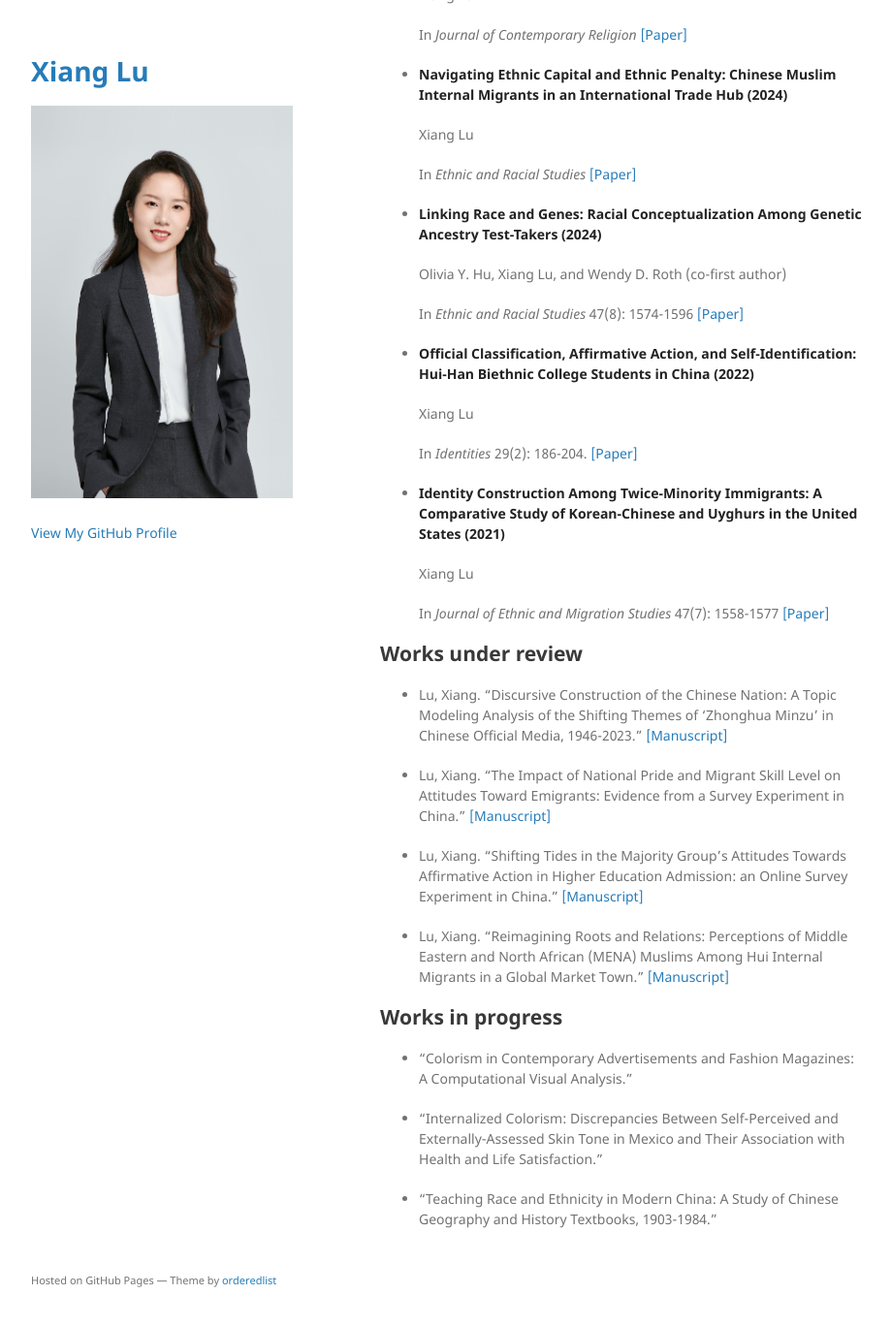
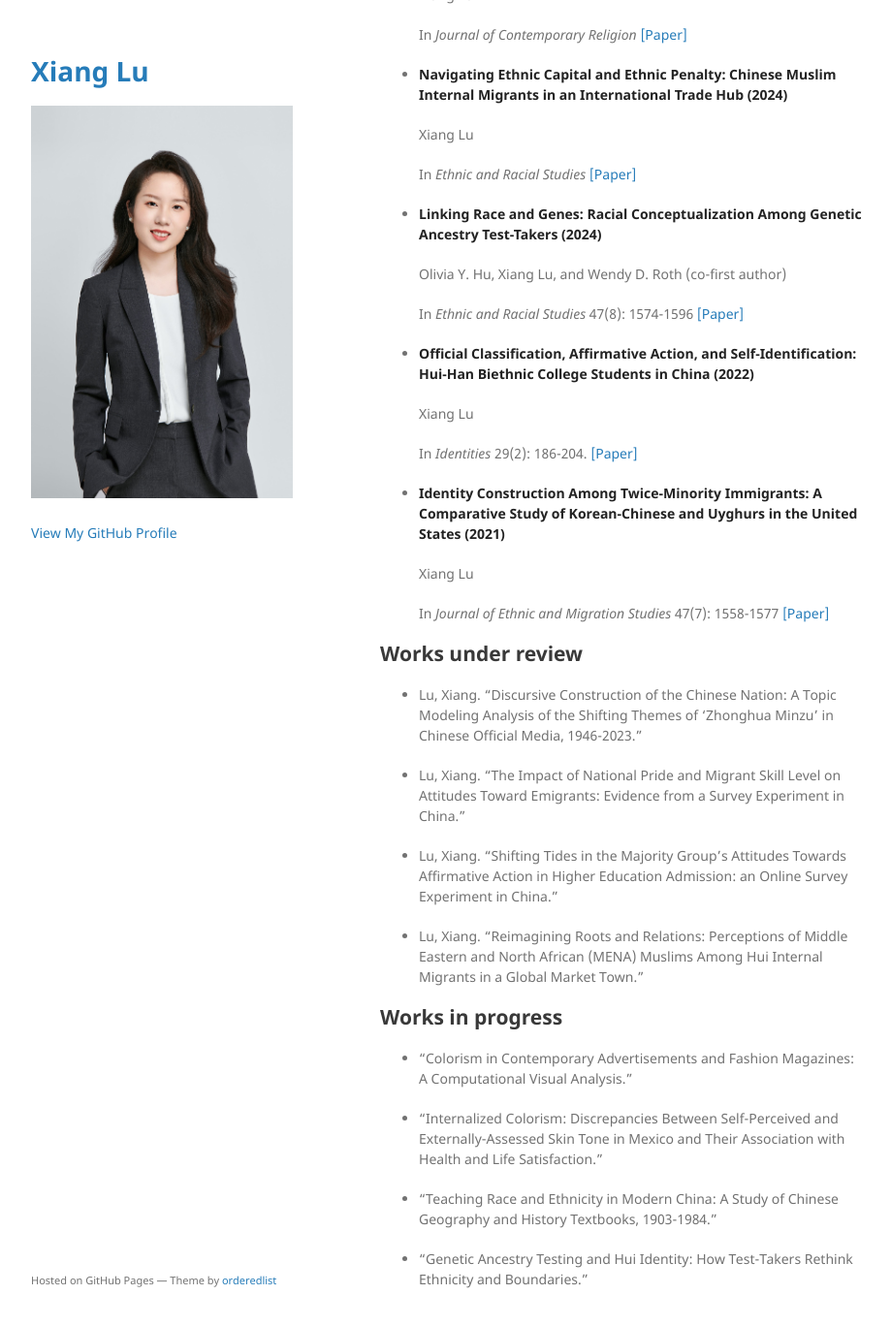
Before and after one commit to xianglusoc/xianglusoc.github.io, a Jekyll site: the page built from index.md, in a window 1280 px wide and 1400 px high, scrolled down 743 px. Shown: the top 1368 px of the window at 97% size, without its empty margins (178-1097 px from the left). Built offline with Jekyll 4.4.1, drawn with Linux system fonts in a browser that asks for light colours; our own code applies the rules of GitHub Pages for plain Markdown files; the repository's description, which GitHub fills in, is left out; before the commit the page ends 2081 px from its top, so only the background shows below that.

Commit message:
Update index.md

```diff
--- a/index.md
+++ b/index.md
@@ -48,13 +48,13 @@ Contact: xiang.lu@zju.edu.cn
 
 ## Works under review
 
-- Lu, Xiang. “Discursive Construction of the Chinese Nation: A Topic Modeling Analysis of the Shifting Themes of ‘Zhonghua Minzu’ in Chinese Official Media, 1946-2023.” [[Manuscript]](https://osf.io/4q8nr/?view_only=70bc362d821f44129b7de749648f7dab)
+- Lu, Xiang. “Discursive Construction of the Chinese Nation: A Topic Modeling Analysis of the Shifting Themes of ‘Zhonghua Minzu’ in Chinese Official Media, 1946-2023.”
 
-- Lu, Xiang. “The Impact of National Pride and Migrant Skill Level on Attitudes Toward Emigrants: Evidence from a Survey Experiment in China.” [[Manuscript]](https://osf.io/ag3un/?view_only=0f6c9c0304d94ebaa180786af8c47299)
+- Lu, Xiang. “The Impact of National Pride and Migrant Skill Level on Attitudes Toward Emigrants: Evidence from a Survey Experiment in China.”
 
-- Lu, Xiang. “Shifting Tides in the Majority Group’s Attitudes Towards Affirmative Action in Higher Education Admission: an Online Survey Experiment in China.” [[Manuscript]](https://osf.io/mzhxn/?view_only=757b87a0b8794adea52d23a7a4494395)
+- Lu, Xiang. “Shifting Tides in the Majority Group’s Attitudes Towards Affirmative Action in Higher Education Admission: an Online Survey Experiment in China.”
 
-- Lu, Xiang. “Reimagining Roots and Relations: Perceptions of Middle Eastern and North African (MENA) Muslims Among Hui Internal Migrants in a Global Market Town.” [[Manuscript]](https://osf.io/uysc8/?view_only=209636e84a26404c9a2b42a374433ec6)
+- Lu, Xiang. “Reimagining Roots and Relations: Perceptions of Middle Eastern and North African (MENA) Muslims Among Hui Internal Migrants in a Global Market Town.”
 
 ## Works in progress
 
@@ -63,3 +63,5 @@ Contact: xiang.lu@zju.edu.cn
 - “Internalized Colorism: Discrepancies Between Self-Perceived and Externally-Assessed Skin Tone in Mexico and Their Association with Health and Life Satisfaction.”
 
 - “Teaching Race and Ethnicity in Modern China: A Study of Chinese Geography and History Textbooks, 1903-1984.”
+
+- “Genetic Ancestry Testing and Hui Identity: How Test-Takers Rethink Ethnicity and Boundaries.”
```
